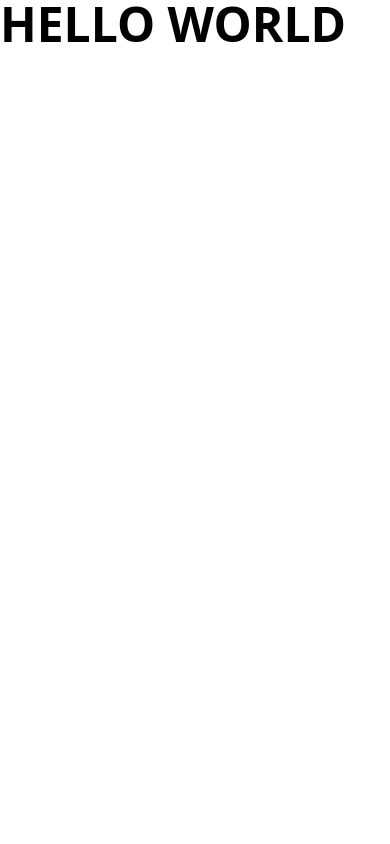
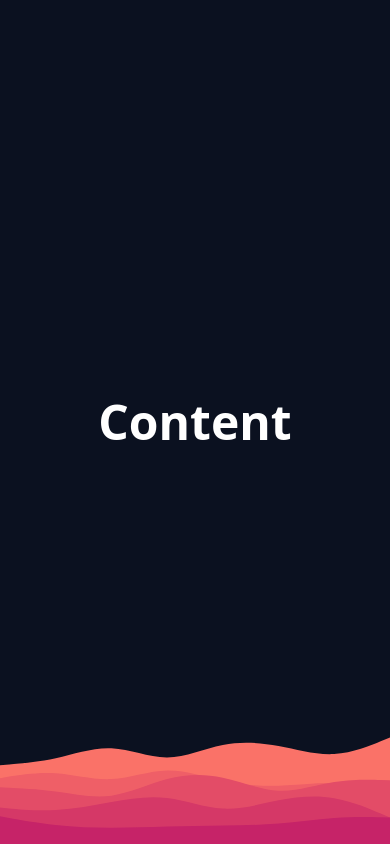
Before and after one commit to hamzahxx/pancake-bots, a React (Vite) app: page / in a window 390 px wide. Built offline with nearby package versions, Linux system fonts and the light colour scheme.

Commit message:
foundation/background
- Added responsive background svg for the login page

```diff
--- a/src/App.jsx
+++ b/src/App.jsx
@@ -1,8 +1,13 @@
+import background from "./assets/background.svg";
+
 function App() {
   return (
-    <>
-      <div className="text-5xl font-extrabold">HELLO WORLD</div>
-    </>
+    <div className="bg-[#0B1120] flex h-screen items-center justify-center">
+      <div className="text-5xl relative z-10 text-white font-extrabold">
+        Content
+      </div>
+      <img className="min-w-screen absolute bottom-0 z-[1]" src={background} />
+    </div>
   );
 }
 
```
Also changed, not shown: src/assets/background.svg (added).
